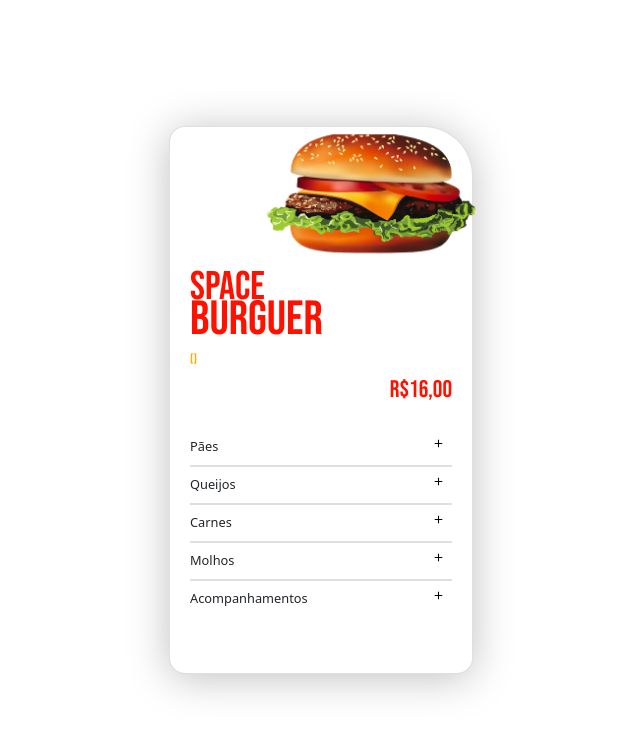
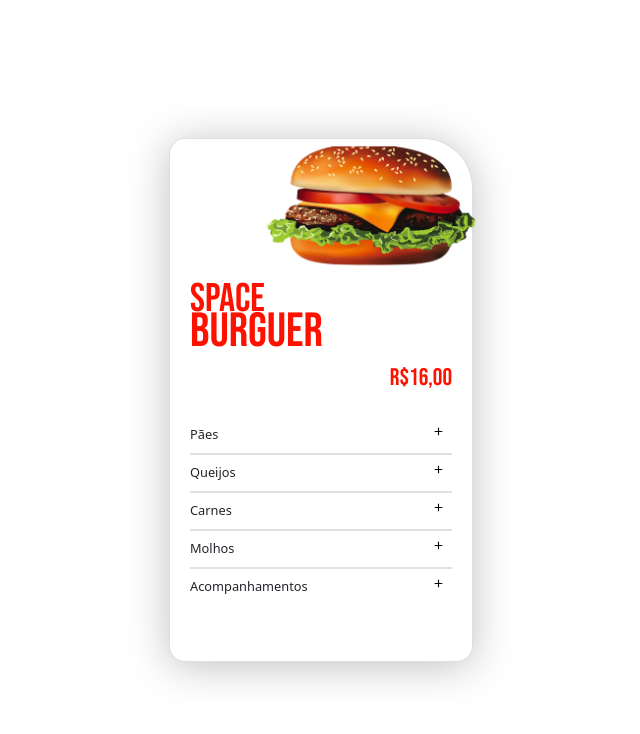
Before and after one commit to vmdev10/product-presentation, a Vue app: page / in a window 1280 px wide. Shown: the top 734 px of the page, without its empty margins (249-889 px from the left). Built offline with nearby package versions, Linux system fonts and the light colour scheme; a web font is replaced by a local one.

Commit message:
Interactions list in the product description

```diff
--- a/src/App.vue
+++ b/src/App.vue
@@ -6,8 +6,8 @@
       <div class="card-content">
         <p class="subtitle">SPACE</p>
         <h3 class="title">BURGUER</h3>
-        <h4 class="description">
-          {{ checkedNames }}
+        <h4 v-for="composition in checkedNames" :key="composition" class="description">
+            {{ composition }}
         </h4>
         <h4 class="price">R$16,00</h4>
 
@@ -85,7 +85,7 @@ export default {
         { label: "Acompanhamentos", data: "Bacon", data2: "Calabresa" },
       ]
     };
-  },
+  }
 };
 </script>
 
```
